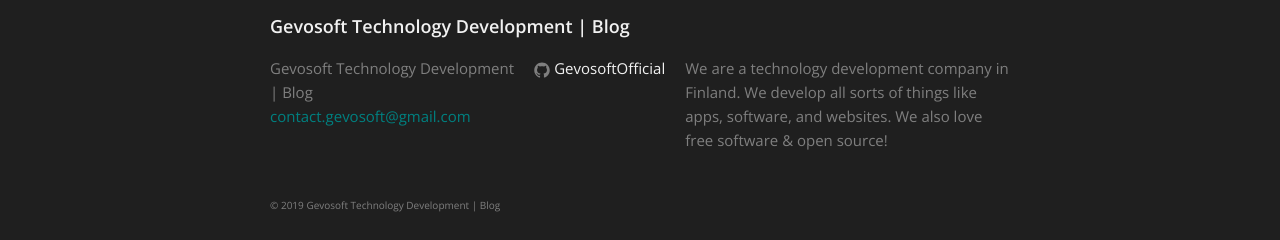
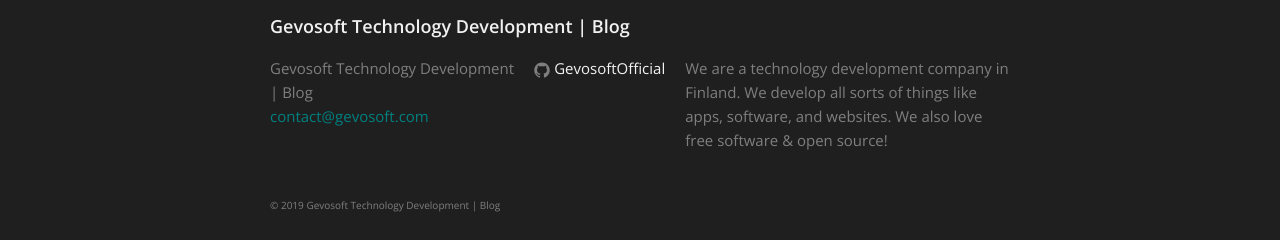
Before and after one commit to Gevosoft/GevosofBlog, a Jekyll site: the page built from index.html, in a window 1280 px wide. Shown: the part 667-907 px from the top of the page. Built offline with Jekyll 4.4.1, drawn with Linux system fonts in a browser that asks for light colours; the list of posts is cut into pages by our own code.

Commit message:
New email

```diff
--- a/_config.yml
+++ b/_config.yml
@@ -7,7 +7,7 @@
 
 # Site settings
 title: Gevosoft Technology Development | Blog
-email: contact.gevosoft@gmail.com
+email: contact@gevosoft.com
 description: > # this means to ignore newlines until "baseurl:"
   We are a technology development company in Finland.
   We develop all sorts of things like apps, software, and websites.
```
